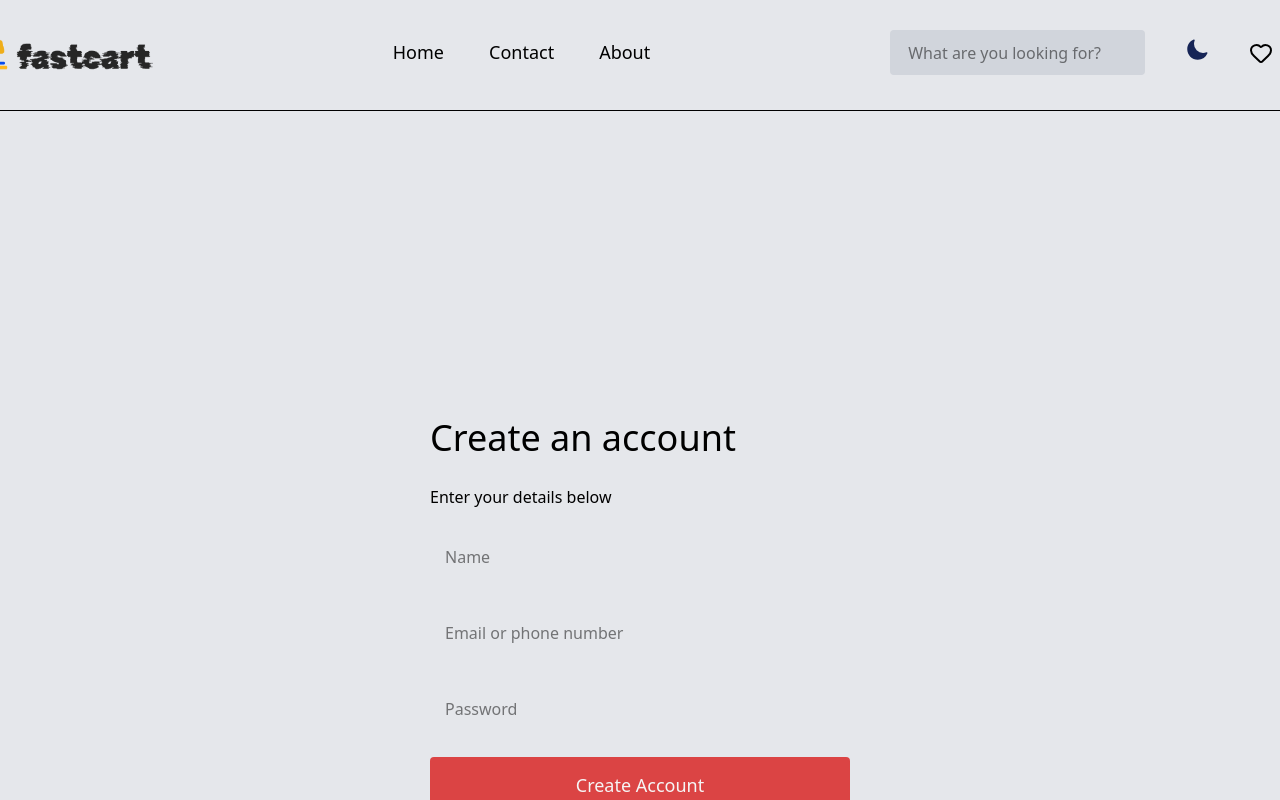
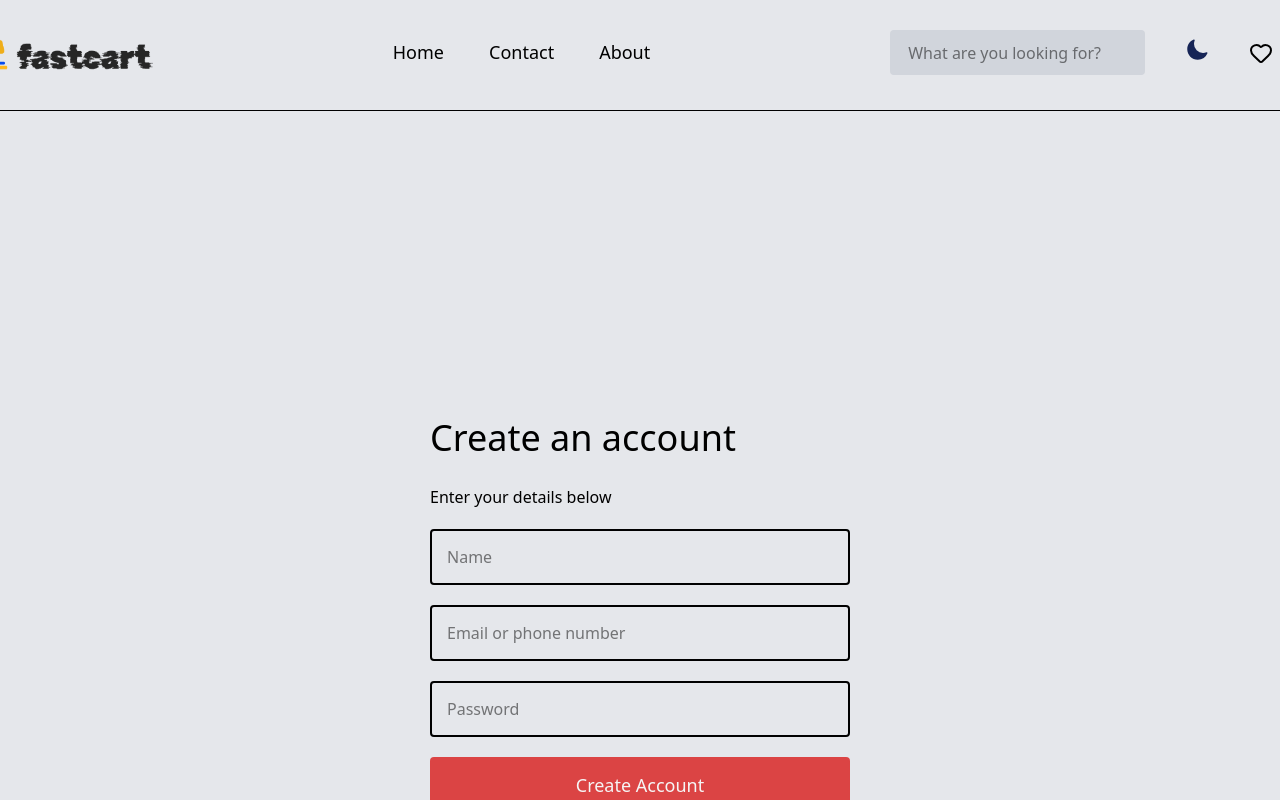
Before and after one commit to nemoniyo/Fastcart, a React (Vite) app: page / in a window 1280 px wide. Shown: the top 800 px of the page. Built offline with nearby package versions, Linux system fonts and the light colour scheme.

Commit message:
pages file

```diff
--- a/src/App.jsx
+++ b/src/App.jsx
@@ -2,6 +2,7 @@ import React from "react";
 import { RouterProvider, createBrowserRouter } from 'react-router-dom';
 import Layout from './layout/layout';
 import SignUp from "./pages/signUp";
+import LogIn from "./pages/logIn";
 
 
 
@@ -15,6 +16,10 @@ export default function App() {
           index: true,
           element: <SignUp />
         },
+        {
+          index: true,
+          element: <LogIn />
+        },
       ]
     }
   ])
--- a/src/components/footer.jsx
+++ b/src/components/footer.jsx
@@ -3,7 +3,9 @@ import React from 'react'
 const Footer = () => {
     return (
         <div>
+        <footer>
 
+        </footer>
         </div>
     )
 }
--- /dev/null
+++ b/src/pages/home.jsx
@@ -0,0 +1,10 @@
+import React from "react";
+import Navbar from "../components/navbar";
+
+export default function HomePage() {
+    return(<>
+    <div>
+        <Navbar/>
+    </div>
+    </>)
+}
--- a/src/pages/logIn.jsx
+++ b/src/pages/logIn.jsx
@@ -5,6 +5,7 @@ const LogIn = () => {
     return (
         <div>
             <Navbar/>
+
         </div>
     )
 }
--- a/src/pages/signUp.jsx
+++ b/src/pages/signUp.jsx
@@ -10,9 +10,9 @@ const SignUp = () => {
                 <div className='flex flex-col gap-[20px]'>
                     <h1 className='text-[36px] font-[500]'>Create an account</h1>
                     <p className='text-[16px] font-[500]'>Enter your details below</p>
-                    <input type="text" placeholder='Name' className='w-[420px] h-[56px] p-[5px] px-[15px] rounded-[4px]' />
-                    <input type="text" placeholder='Email or phone number' className='w-[420px] h-[56px] p-[5px] px-[15px] rounded-[4px]' />
-                    <input type="password" placeholder='Password' className='w-[420px] h-[56px] p-[5px] px-[15px] rounded-[4px]' />
+                    <input type="text" placeholder='Name' className='w-[420px] h-[56px] p-[5px] px-[15px] rounded-[4px] border-[2px] border-black ' />
+                    <input type="text" placeholder='Email or phone number' className='w-[420px] h-[56px] p-[5px] px-[15px] rounded-[4px] border-[2px] border-black ' />
+                    <input type="password" placeholder='Password' className='w-[420px] h-[56px] p-[5px] px-[15px] rounded-[4px] border-[2px] border-black ' />
                     <button className='w-[420px] h-[56px] bg-[#DB4444] hover:bg-[crimson] transition-all duration-500 text-[18px] font-[500] text-[whitesmoke] rounded-[4px]'>Create Account</button>
                     <button className='w-[420px] h-[56px] rounded-[4px] flex gap-[20px] justify-center items-center border border-black'>
                         <img src={LogoGoogle} alt="LogoGoogle" className='w-[24px] h-[24px]' />
```
Also changed, not shown: src/pages/about.jsx (added), src/pages/account.jsx (added), src/pages/cart.jsx (added), src/pages/checkOut.jsx (added), src/pages/contact.jsx (added), src/pages/notFound.jsx (added).
